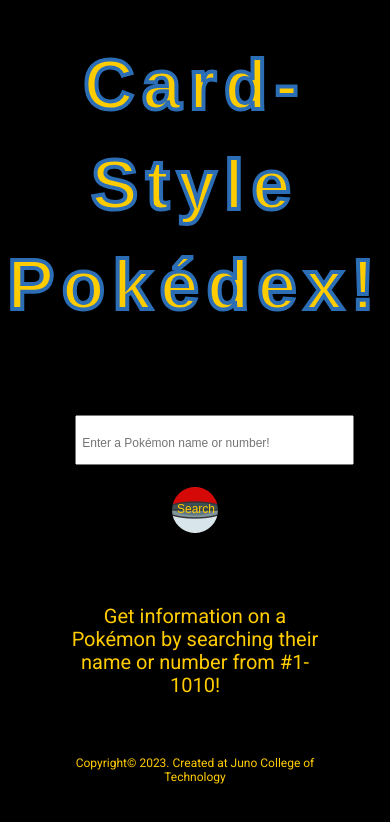
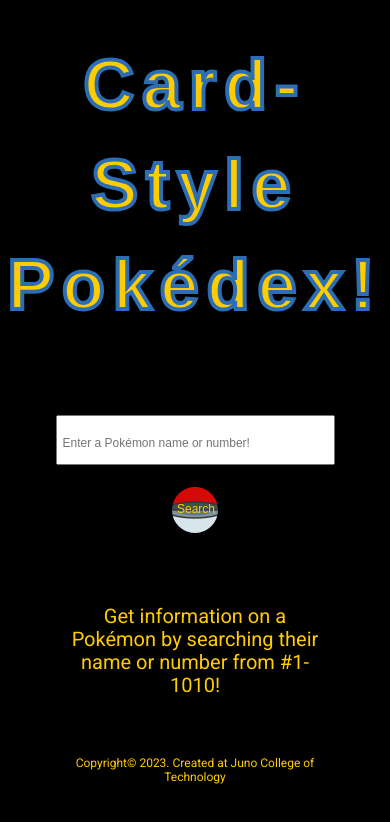
Before and after one commit to wilsonchoi90/cardstyle-pokedex, a React (Create React App) app: page / in a window 390 px wide. Shown: the top 822 px of the page. Built offline with nearby package versions, Linux system fonts and the light colour scheme.

Commit message:
fixed mobile responsiveness on form

```diff
--- a/src/index.css
+++ b/src/index.css
@@ -169,6 +169,25 @@
     margin: 10px 0;
 }
 
+form input {
+    height: 50px;
+}
+
+form input::placeholder {
+    font-size: 0.6rem;
+}
+
+form button {
+    background-image: url(../public/pokeball.png);
+    background-position: center;
+    font-size: 0.6rem;
+    color: #ffcc00;
+    border: 2px solid #000;
+    border-radius: 50%;
+    width: 50px;
+    height: 50px;
+}
+
 @media (max-width: 495px) {
 
     .header h1 {
@@ -188,23 +207,11 @@
     .lineFive p {
         font-size: 0.8rem;
     }
+
+    form {
+        display: flex;
+        flex-direction: column;
+        justify-content: center;
+        align-items: center;
+    }
 }
-
-form input {
-    height: 50px;
-}
-
-form input::placeholder {
-    font-size: 0.6rem;
-}
-
-form button {
-    background-image: url(../public/pokeball.png);
-    background-position: center;
-    font-size: 0.6rem;
-    color: #ffcc00;
-    border: 2px solid #000;
-    border-radius: 50%;
-    width: 50px;
-    height: 50px;
-}
```
